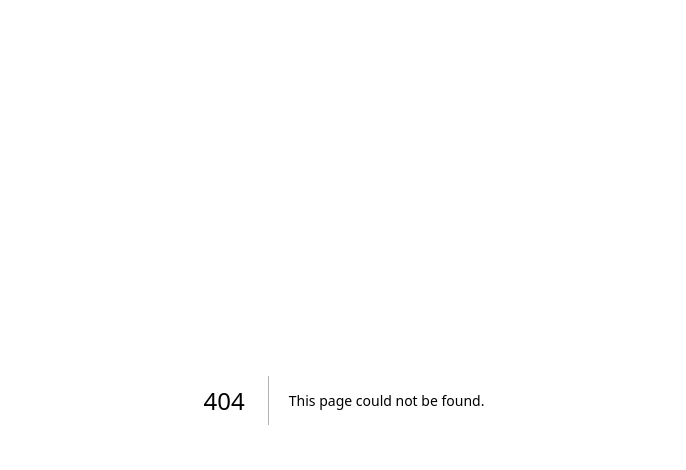
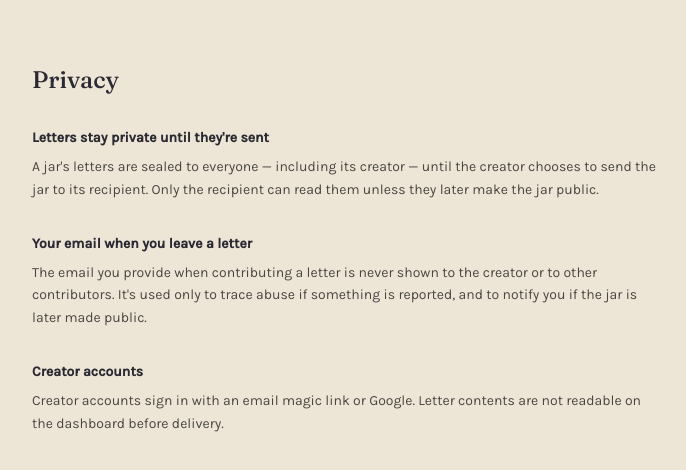
Before and after one commit to MylesMburu/jarlet, a Next.js app: page /privacy in a window 1280 px wide. Before the commit this address had no page. Shown: the top 470 px of the page, without its empty margins (296-982 px from the left). Built offline with nearby package versions, Linux system fonts and the light colour scheme.

Commit message:
feat: Add privacy page

```diff
--- /dev/null
+++ b/app/privacy/page.tsx
@@ -0,0 +1,42 @@
+import type { Metadata } from "next";
+
+export const metadata: Metadata = {
+  title: "Privacy · Letter Jar",
+};
+
+export default function PrivacyPage() {
+  return (
+    <main className="mx-auto max-w-2xl px-6 py-16 text-sm leading-relaxed text-body">
+      <h1 className="font-display text-2xl font-medium text-heading">
+        Privacy
+      </h1>
+
+      <h2 className="mt-8 text-sm font-semibold text-heading">
+        Letters stay private until they&apos;re sent
+      </h2>
+      <p className="mt-2">
+        A jar&apos;s letters are sealed to everyone — including its creator —
+        until the creator chooses to send the jar to its recipient. Only the
+        recipient can read them unless they later make the jar public.
+      </p>
+
+      <h2 className="mt-8 text-sm font-semibold text-heading">
+        Your email when you leave a letter
+      </h2>
+      <p className="mt-2">
+        The email you provide when contributing a letter is never shown to the
+        creator or to other contributors. It&apos;s used only to trace abuse if
+        something is reported, and to notify you if the jar is later made
+        public.
+      </p>
+
+      <h2 className="mt-8 text-sm font-semibold text-heading">
+        Creator accounts
+      </h2>
+      <p className="mt-2">
+        Creator accounts sign in with an email magic link or Google. Letter
+        contents are not readable on the dashboard before delivery.
+      </p>
+    </main>
+  );
+}
```
